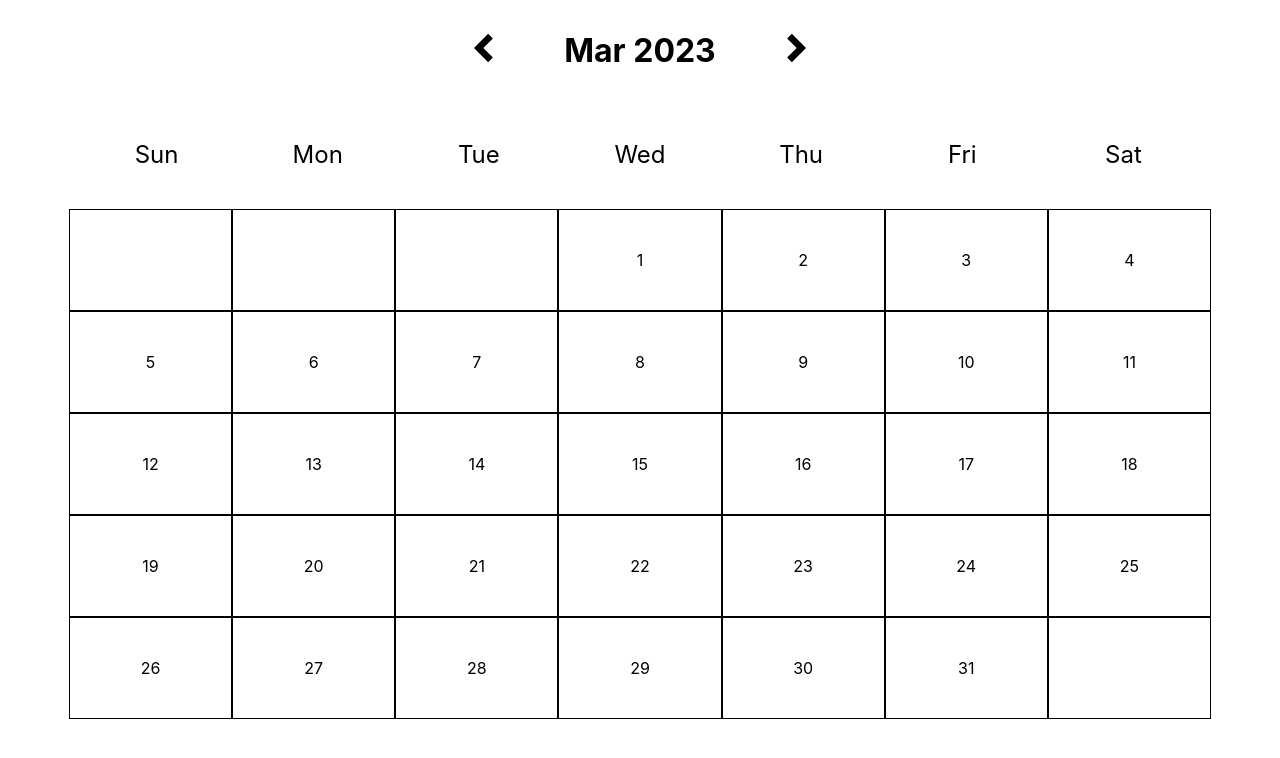
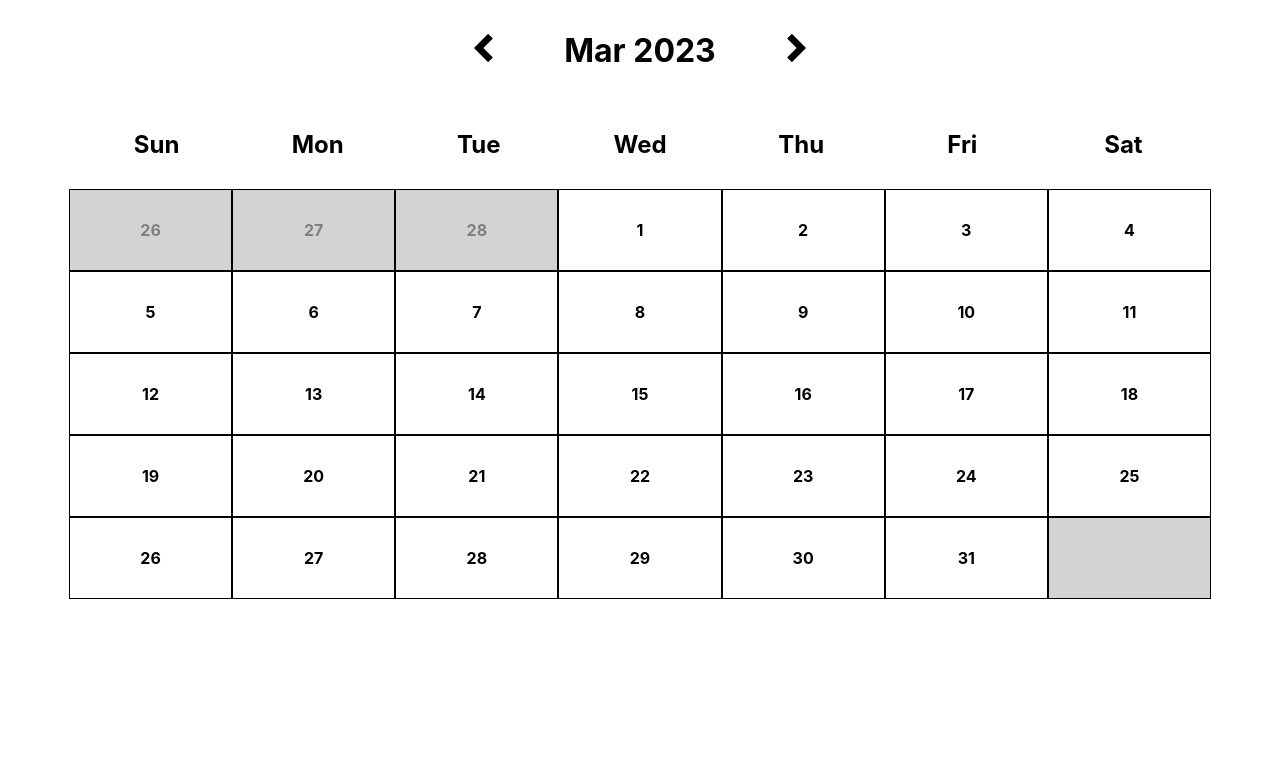
Before and after one commit to minha0817/calendar, a React (Create React App) app: page / in a window 1280 px wide. Shown: the top 758 px of the page. Built offline with nearby package versions, Linux system fonts and the light colour scheme.

Commit message:
filled in last month calendar at the beginning with styling

```diff
--- a/src/App.css
+++ b/src/App.css
@@ -21,6 +21,6 @@ ul {
 }
 
 li {
-  padding: 40px 30px;
+  padding: 30px 30px;
   width: calc(60% / 7);
 }
--- a/src/components/Date.jsx
+++ b/src/components/Date.jsx
@@ -3,6 +3,7 @@ import '../style/date.css'
 
 const getCalendarSize = (daysInMonth, firstDay) => {
   const test = daysInMonth + firstDay
+
   if (test > 35) {
     return 42
   }
@@ -16,9 +17,13 @@ const getCalendarSize = (daysInMonth, firstDay) => {
 
 export default function Date({ currentMonth }) {
   // 3
-  const firstDay = currentMonth.startOf('month').weekday
+  const firstDay =
+    currentMonth.startOf('month').weekday === 7
+      ? 0
+      : currentMonth.startOf('month').weekday
 
   const lastDate = currentMonth.endOf('month').c.day
+  const lastDateOfPrevMonth = currentMonth.minus({month: 1}).endOf('month').c.day;
 
   const calendarFiller = new Array(
     getCalendarSize(currentMonth.daysInMonth, firstDay),
@@ -26,13 +31,30 @@ export default function Date({ currentMonth }) {
 
   // Assign proper date to calendarFiller index
   for (let i = 0; i < lastDate; i++) {
-    calendarFiller[i + firstDay] = i + 1
+
+    if(i < firstDay) {
+      calendarFiller[i] = {
+        number: lastDateOfPrevMonth - firstDay + 1 + i,
+        isCurrentMonth: false
+      }
+    }
+
+    //For future styling, added isCurrentMonth value.
+    calendarFiller[i + firstDay] = {
+      number: i + 1,
+      isCurrentMonth: true,
+    }
   }
+
 
   return (
     <ul className="date">
       {calendarFiller.map((date) => {
-        return <li>{date}</li>
+        return (
+          <li className={date && date.isCurrentMonth === true ? "date__currentMonth" : "date__notCurrentMonth"}>
+            {date && <div>{date.number}</div>}
+          </li>
+        )
       })}
     </ul>
   )
--- a/src/style/date.css
+++ b/src/style/date.css
@@ -1,3 +1,13 @@
 .date li {
   border: 1px solid black;
 }
+
+.date__currentMonth {
+  font-weight: bold;
+}
+
+.date__notCurrentMonth {
+  color: grey;
+  background-color: lightgrey;
+  font-weight: bold;
+}
--- a/src/style/day.css
+++ b/src/style/day.css
@@ -1,10 +1,4 @@
-/* .day {
-  display: flex;
-  justify-content: space-between;
-  padding-left: 0;
-  margin: 0 150px;
-} */
-
 .day li {
   font-size: x-large;
+  font-weight: bold;
 }
```
Also changed, not shown: src/App.js (+1 -9 lines).
